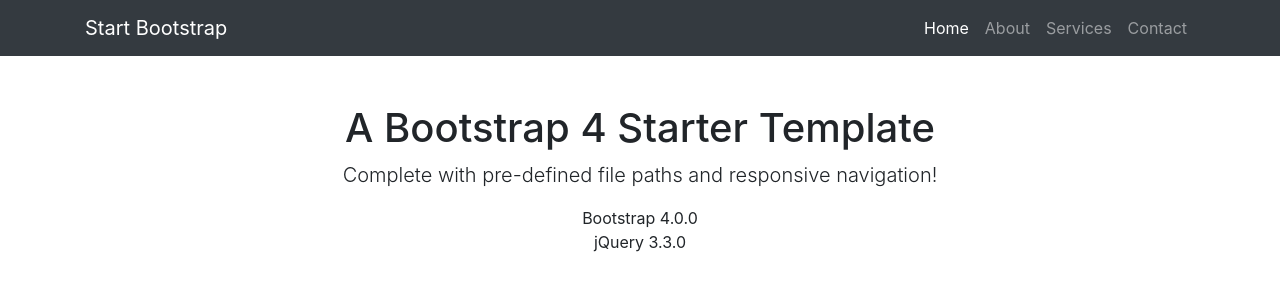
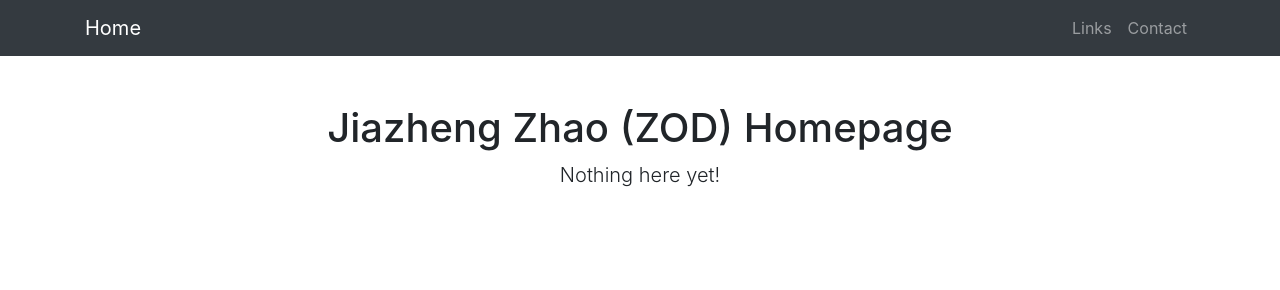
Before and after one commit to Qifan-CHEN/zodzhao.github.io, a website: page index.html in a window 1280 px wide. Drawn offline with Linux system fonts and the light colour scheme.

Commit message:
remove template info

```diff
--- a/index.html
+++ b/index.html
@@ -8,7 +8,7 @@
     <meta name="description" content="">
     <meta name="author" content="">
 
-    <title>Bare - Start Bootstrap Template</title>
+    <title>Jiazheng Zhao (ZOD) Homepage</title>
 
     <!-- Bootstrap core CSS -->
     <link href="vendor/bootstrap/css/bootstrap.min.css" rel="stylesheet">
@@ -33,23 +33,23 @@
     <!-- Navigation -->
     <nav class="navbar navbar-expand-lg navbar-dark bg-dark fixed-top">
       <div class="container">
-        <a class="navbar-brand" href="#">Start Bootstrap</a>
+        <a class="navbar-brand" href="#">Home</a>
         <button class="navbar-toggler" type="button" data-toggle="collapse" data-target="#navbarResponsive" aria-controls="navbarResponsive" aria-expanded="false" aria-label="Toggle navigation">
           <span class="navbar-toggler-icon"></span>
         </button>
         <div class="collapse navbar-collapse" id="navbarResponsive">
           <ul class="navbar-nav ml-auto">
-            <li class="nav-item active">
+            <!-- <li class="nav-item active">
               <a class="nav-link" href="#">Home
                 <span class="sr-only">(current)</span>
               </a>
+            </li> -->
+            <li class="nav-item">
+              <a class="nav-link" href="#">Links</a>
             </li>
-            <li class="nav-item">
-              <a class="nav-link" href="#">About</a>
-            </li>
-            <li class="nav-item">
+            <!-- <li class="nav-item">
               <a class="nav-link" href="#">Services</a>
-            </li>
+            </li> -->
             <li class="nav-item">
               <a class="nav-link" href="#">Contact</a>
             </li>
@@ -62,12 +62,12 @@
     <div class="container">
       <div class="row">
         <div class="col-lg-12 text-center">
-          <h1 class="mt-5">A Bootstrap 4 Starter Template</h1>
-          <p class="lead">Complete with pre-defined file paths and responsive navigation!</p>
-          <ul class="list-unstyled">
+          <h1 class="mt-5">Jiazheng Zhao (ZOD) Homepage</h1>
+          <p class="lead">Nothing here yet!</p>
+          <!-- <ul class="list-unstyled">
             <li>Bootstrap 4.0.0</li>
             <li>jQuery 3.3.0</li>
-          </ul>
+          </ul> -->
         </div>
       </div>
     </div>
```
